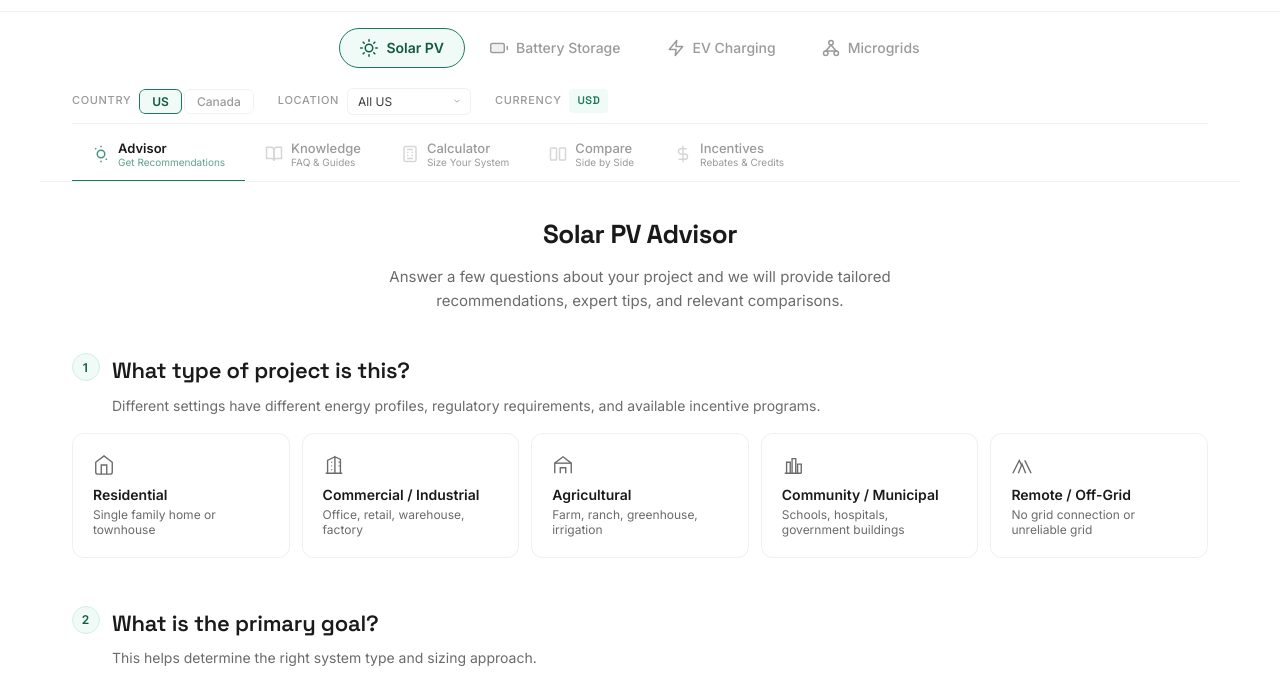
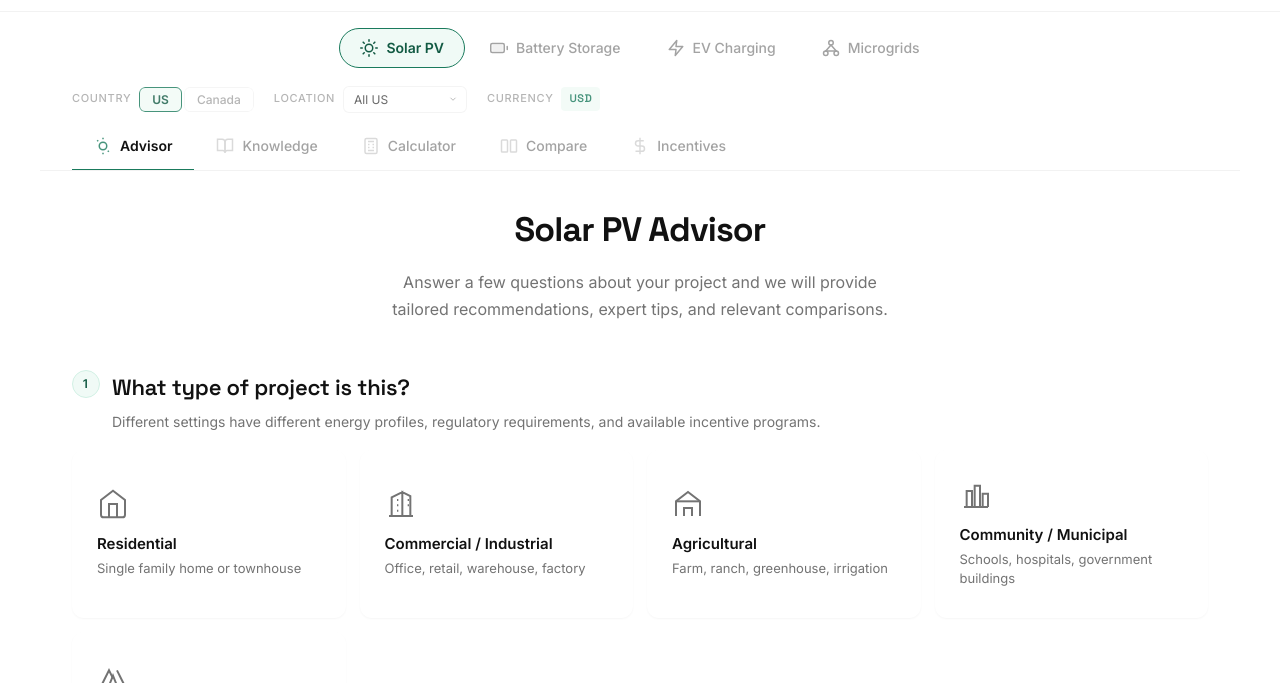
Before and after one commit to joshuastr/renewables-wizard, a website built with Vite: page index.html in a window 1280 px wide. Shown: the part 62-745 px from the top of the page. Built offline with nearby package versions, Linux system fonts and the light colour scheme.

Commit message:
UI overhaul: Apple/Pininfarina design audit - shadow-only containers, typography scale, border cleanup, enlarged wizard cards, hairline FAQ dividers

```diff
--- a/src/style.css
+++ b/src/style.css
@@ -3,11 +3,11 @@
 :root {
     --bg-page: #ffffff;
     --bg-white: #ffffff;
-    --bg-subtle: #f8f8f7;
-    --bg-hover: #f2f2f0;
-    --bg-card: #fafaf9;
-    --border: rgba(0, 0, 0, 0.06);
-    --border-em: rgba(0, 0, 0, 0.10);
+    --bg-subtle: #f7f7f6;
+    --bg-hover: #f0f0ee;
+    --bg-card: #ffffff;
+    --border: rgba(0, 0, 0, 0.05);
+    --border-em: rgba(0, 0, 0, 0.08);
     --border-active: #1a7a5c;
 
     --accent: #1a7a5c;
@@ -29,10 +29,10 @@
     --blue: #2563eb;
     --blue-light: #eff6ff;
 
-    --ink: #1a1a1a;
-    --ink-2: #3d3d3d;
-    --ink-3: #6b6b6b;
-    --ink-4: #9a9a9a;
+    --ink: #111111;
+    --ink-2: #444444;
+    --ink-3: #737373;
+    --ink-4: #a3a3a3;
 
     --font-heading: 'Space Grotesk', system-ui, sans-serif;
     --font-body: 'Inter', system-ui, sans-serif;
@@ -41,9 +41,9 @@
     --radius-lg: 16px;
     --ease: cubic-bezier(0.16, 1, 0.3, 1);
     --transition: 0.2s var(--ease);
-    --shadow-sm: 0 1px 3px rgba(0, 0, 0, 0.03);
-    --shadow-md: 0 4px 16px rgba(0, 0, 0, 0.05);
-    --shadow-lg: 0 8px 32px rgba(0, 0, 0, 0.06);
+    --shadow-sm: 0 1px 2px rgba(0, 0, 0, 0.04);
+    --shadow-md: 0 2px 8px rgba(0, 0, 0, 0.06);
+    --shadow-lg: 0 4px 20px rgba(0, 0, 0, 0.08);
 }
 
 *,
@@ -203,9 +203,10 @@ body {
 .settings-inner {
     display: flex;
     align-items: center;
-    gap: 24px;
-    padding: 8px 0;
-    border-bottom: 1px solid var(--border)
+    gap: 20px;
+    padding: 6px 0;
+    border-bottom: none;
+    opacity: 0.8
 }
 
 .settings-group {
@@ -340,14 +341,14 @@ body {
     display: flex;
     align-items: center;
     gap: 8px;
-    padding: 12px 20px;
+    padding: 14px 22px;
     background: transparent;
     border: none;
     border-bottom: 2px solid transparent;
     border-radius: 0;
     color: var(--ink-4);
     font-family: var(--font-body);
-    font-size: 13px;
+    font-size: 14px;
     font-weight: 500;
     cursor: pointer;
     transition: all var(--transition);
@@ -383,15 +384,11 @@ body {
 }
 
 .tab-desc {
-    font-size: 10px;
-    font-weight: 400;
-    color: var(--ink-4);
-    display: block
+    display: none
 }
 
 .tool-tab.active .tab-desc {
-    color: var(--accent);
-    opacity: 0.7
+    display: none
 }
 
 /* Main */
@@ -494,24 +491,25 @@ body {
 /* Section Intro */
 .section-intro {
     text-align: center;
-    margin-bottom: 40px
+    margin-bottom: 48px
 }
 
 .section-intro h2 {
     font-family: var(--font-heading);
-    font-size: 26px;
+    font-size: 34px;
     font-weight: 700;
     color: var(--ink);
-    letter-spacing: -0.02em;
-    margin-bottom: 10px
+    letter-spacing: -0.025em;
+    margin-bottom: 12px
 }
 
 .section-intro p {
-    font-size: 15px;
+    font-size: 16px;
     color: var(--ink-3);
     max-width: 520px;
     margin: 0 auto;
-    line-height: 1.6
+    line-height: 1.65;
+    font-weight: 400
 }
 
 /* Wizard */
@@ -554,31 +552,31 @@ body {
 
 .wizard-options {
     display: grid;
-    grid-template-columns: repeat(auto-fill, minmax(200px, 1fr));
-    gap: 12px
+    grid-template-columns: repeat(auto-fill, minmax(240px, 1fr));
+    gap: 14px
 }
 
 .wizard-option {
     background: var(--bg-white);
-    border: 1px solid var(--border);
+    border: 1px solid transparent;
     border-radius: var(--radius-md);
-    padding: 20px;
+    padding: 28px 24px;
     cursor: pointer;
     transition: all var(--transition);
     text-align: left;
     font-family: var(--font-body);
-    color: var(--ink)
+    color: var(--ink);
+    box-shadow: var(--shadow-sm)
 }
 
 .wizard-option:hover {
-    border-color: var(--border-em);
     transform: translateY(-2px);
     box-shadow: var(--shadow-md)
 }
 
 .wizard-option:active {
     transform: translateY(0);
-    box-shadow: none
+    box-shadow: var(--shadow-sm)
 }
 
 .wizard-option.selected {
@@ -592,10 +590,16 @@ body {
 }
 
 .wizard-option-icon {
-    margin-bottom: 10px;
-    display: flex;
-    align-items: center;
-    color: var(--ink-3)
+    margin-bottom: 14px;
+    display: flex;
+    align-items: center;
+    color: var(--ink-3);
+    font-size: 0
+}
+
+.wizard-option-icon svg {
+    width: 32px;
+    height: 32px
 }
 
 .wizard-option.selected .wizard-option-icon {
@@ -604,15 +608,16 @@ body {
 
 .wizard-option-label {
     font-weight: 600;
-    font-size: 14px;
-    margin-bottom: 4px;
+    font-size: 15px;
+    margin-bottom: 6px;
     display: block
 }
 
 .wizard-option-desc {
-    font-size: 12px;
+    font-size: 13px;
     color: var(--ink-3);
-    display: block
+    display: block;
+    line-height: 1.5
 }
 
 .wizard-multi-options {
@@ -623,7 +628,7 @@ body {
 
 .wizard-multi-option {
     background: var(--bg-white);
-    border: 1px solid var(--border);
+    border: 1px solid transparent;
     border-radius: var(--radius-md);
     padding: 12px 16px;
     cursor: pointer;
@@ -634,11 +639,11 @@ body {
     display: flex;
     align-items: center;
     gap: 10px;
-    box-shadow: none
+    box-shadow: var(--shadow-sm)
 }
 
 .wizard-multi-option:hover {
-    border-color: var(--border-em)
+    box-shadow: var(--shadow-md)
 }
 
 .wizard-multi-option.selected {
@@ -739,7 +744,7 @@ body {
     margin-bottom: 24px;
     padding: 20px;
     background: var(--bg-subtle);
-    border: 1px solid var(--border);
+    border: none;
     border-radius: var(--radius-md);
     border-left: 3px solid var(--accent)
 }
@@ -751,15 +756,16 @@ body {
 
 .result-tips li {
     padding: 12px 16px;
-    margin-bottom: 8px;
+    margin-bottom: 0;
     background: var(--bg-white);
-    border: 1px solid var(--border);
-    border-radius: var(--radius-sm);
+    border: none;
+    border-bottom: 1px solid var(--border);
+    border-radius: 0;
     font-size: 14px;
     color: var(--ink-2);
     display: flex;
     gap: 10px;
-    box-shadow: var(--shadow-sm)
+    box-shadow: none
 }
 
 .result-tips li::before {
@@ -821,16 +827,16 @@ body {
     align-items: center;
     gap: 6px;
     padding: 8px 16px;
-    background: var(--bg-white);
-    border: 1px solid var(--border);
+    background: transparent;
+    border: none;
     border-radius: 100px;
-    color: var(--ink-3);
+    color: var(--ink-4);
     font-family: var(--font-body);
     font-size: 13px;
     font-weight: 500;
     cursor: pointer;
     transition: all var(--transition);
-    box-shadow: var(--shadow-sm)
+    box-shadow: none
 }
 
 .knowledge-cat-btn:hover,
@@ -842,24 +848,29 @@ body {
 .knowledge-cat-btn.active,
 .category-btn.active {
     background: var(--accent-light);
-    border-color: var(--accent);
-    color: var(--accent-dark)
+    color: var(--accent-dark);
+    font-weight: 600
 }
 
 .faq-grid {
     display: grid;
-    gap: 12px;
+    gap: 0;
     max-width: 800px;
     margin: 0 auto
 }
 
 .faq-item {
     background: var(--bg-white);
-    border: 1px solid var(--border);
-    border-radius: var(--radius-md);
+    border: none;
+    border-bottom: 1px solid var(--border);
+    border-radius: 0;
     overflow: hidden;
     transition: all var(--transition);
-    box-shadow: var(--shadow-sm)
+    box-shadow: none
+}
+
+.faq-item:first-child {
+    border-top: 1px solid var(--border)
 }
 
 .faq-question {
@@ -867,7 +878,7 @@ body {
     align-items: center;
     justify-content: space-between;
     gap: 16px;
-    padding: 16px 20px;
+    padding: 18px 4px;
     cursor: pointer;
     font-weight: 500;
     font-size: 15px;
@@ -906,17 +917,17 @@ body {
 
 .faq-item.open {
     border-color: var(--border-em);
-    box-shadow: var(--shadow-md)
+    box-shadow: none
 }
 
 .faq-answer-inner {
-    padding: 0 20px 20px;
+    padding: 0 4px 20px;
     font-size: 14px;
     color: var(--ink-2);
     line-height: 1.7;
-    border-top: 1px solid var(--border);
-    padding-top: 16px;
-    background: var(--bg-subtle)
+    border-top: none;
+    padding-top: 0;
+    background: transparent
 }
 
 .faq-category-badge {
@@ -951,9 +962,9 @@ body {
 
 .calc-panel {
     background: var(--bg-white);
-    border: 1px solid var(--border);
+    border: none;
     border-radius: var(--radius-md);
-    padding: 24px;
+    padding: 28px;
     box-shadow: var(--shadow-sm)
 }
 
@@ -1005,7 +1016,7 @@ body {
 
 .calc-results {
     background: var(--accent-light);
-    border: 1px solid var(--accent-mid);
+    border: none;
     border-radius: var(--radius-md);
     padding: 20px
 }
```
